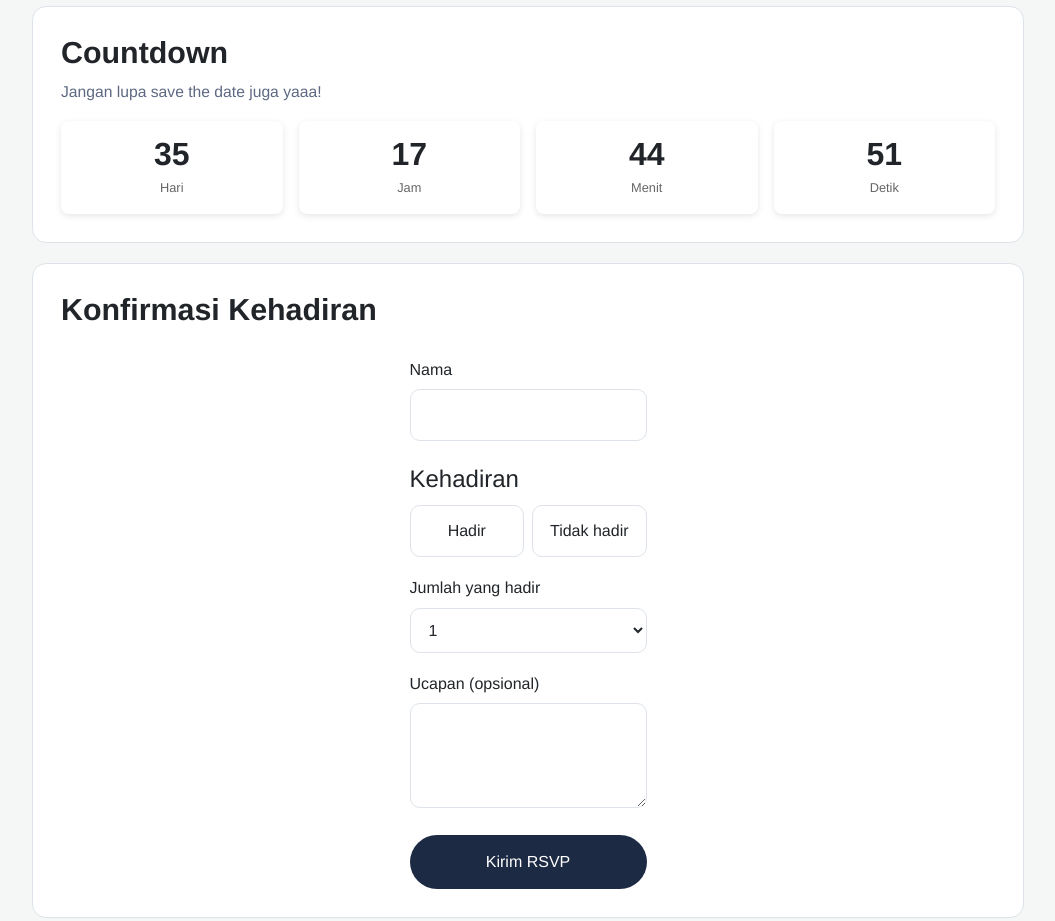
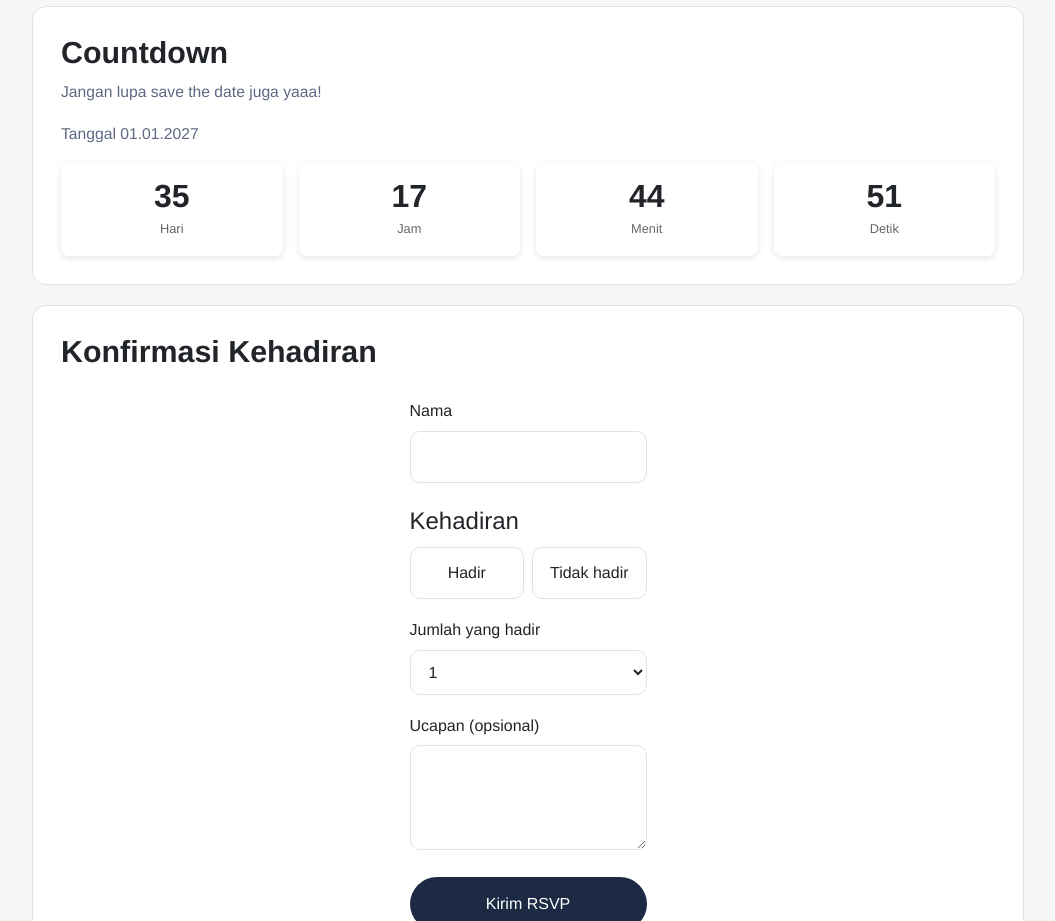
Before and after one commit to rav000/rumahbaru2, a plain HTML site: page index.html in a window 1280 px wide. Shown: the part 2080-3001 px from the top of the page, without its empty margins (112-1167 px from the left). Drawn offline with nearby package versions, Linux system fonts and the light colour scheme.

Commit message:
cal change

```diff
--- a/index.html
+++ b/index.html
@@ -48,6 +48,7 @@
         <article class="card full">
             <h2>Countdown</h2>
             <p>Jangan lupa save the date juga yaaa!</p>
+            <p>Tanggal 01.01.2027</p>
             <div id="countdown">
                 <div class="box"><span id="hari">0</span><small>Hari</small></div>
                 <div class="box"><span id="jam">0</span><small>Jam</small></div>
```
